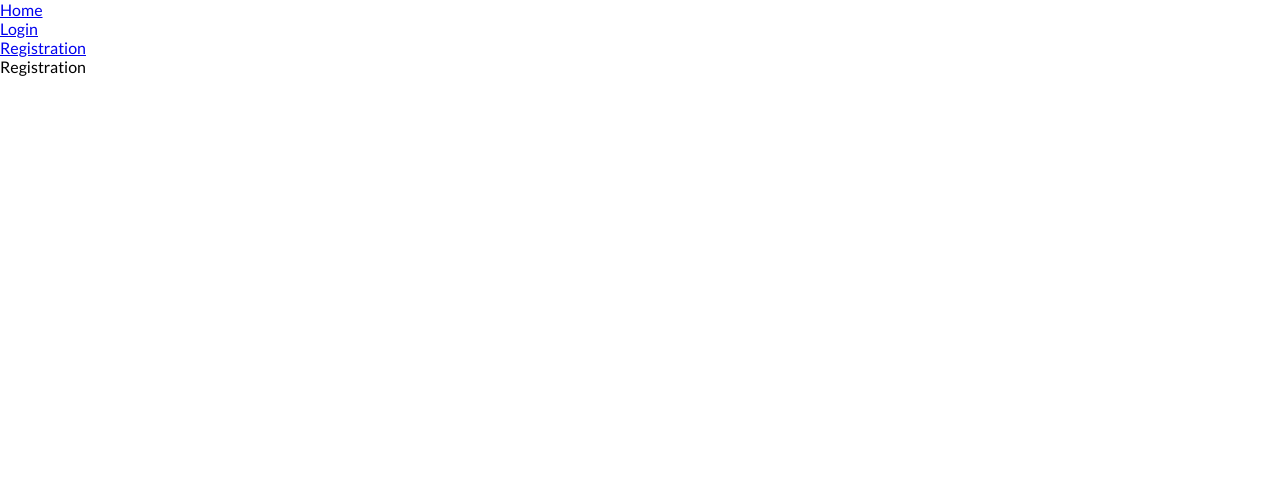
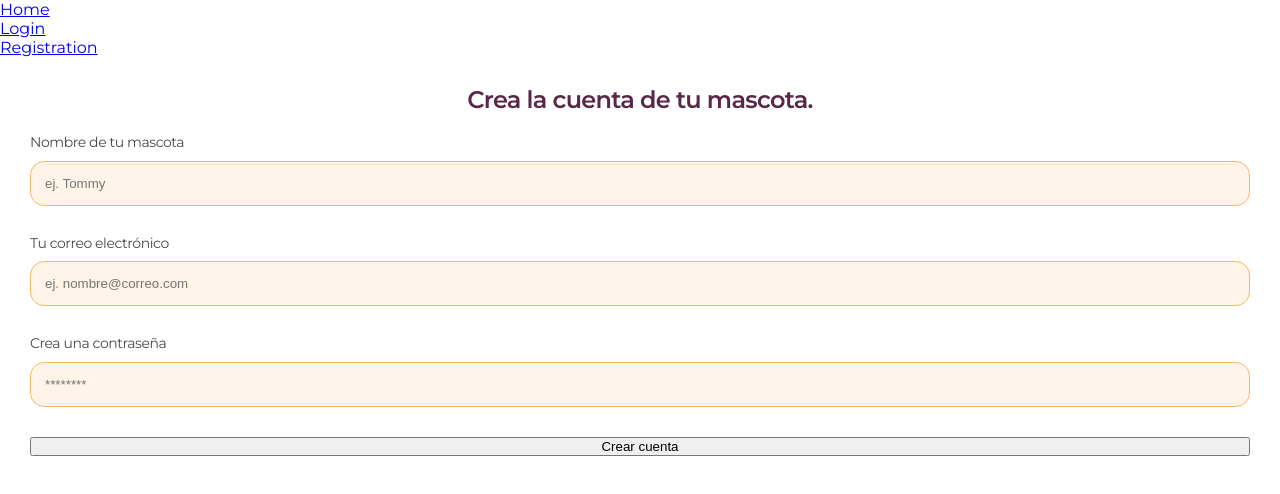
Before and after one commit to yomar-dev/pets-tagram, a React (Create React App) app: page /registration in a window 1280 px wide. Shown: the top 494 px of the page. Built offline with nearby package versions, Linux system fonts and the light colour scheme.

Commit message:
feat: basic layout for registration.

```diff
--- a/public/index.html
+++ b/public/index.html
@@ -21,10 +21,7 @@
       work correctly both with client-side routing and a non-root public URL.
       Learn how to configure a non-root public URL by running `npm run build`.
     -->
-    <link
-      href="https://fonts.googleapis.com/css2?family=Lato:wght@100;300;400;700;900&display=swap"
-      rel="stylesheet"
-    />
+    <link href="https://fonts.googleapis.com/css2?family=Montserrat:wght@100;200;300;400;500;600;700;800;900&display=swap" rel="stylesheet">
     <title>Pets-tagram</title>
   </head>
   <body>
--- a/src/app/auth/pages/registration/Registration.tsx
+++ b/src/app/auth/pages/registration/Registration.tsx
@@ -1,10 +1,32 @@
-import React, { Component } from 'react';
+import React from 'react';
 import './registration.scss';
+import Input from 'app/shared/components/input';
 
-class Registration extends Component {
-  render() {
-    return <p className="registration">Registration</p>;
-  }
-}
+const Registration = () => {
+  return (
+    <div className="registration">
+      <h1 className="registration__title">Crea la cuenta de tu mascota.</h1>
+
+      <form>
+        <div className="form-control">
+          <label className="form__label">Nombre de tu mascota</label>
+          <Input placeholder={'ej. Tommy'} />
+        </div>
+        <div className="form-control">
+          <label className="form__label">Tu correo electrónico</label>
+          <Input placeholder={'ej. nombre@correo.com'} />
+        </div>
+        <div className="form-control">
+          <label className="form__label">Crea una contraseña</label>
+          <Input placeholder={'********'} />
+        </div>
+
+        <div className="form-control">
+          <button>Crear cuenta</button>
+        </div>
+      </form>
+    </div>
+  );
+};
 
 export default Registration;
--- a/src/app/auth/pages/registration/registration.scss
+++ b/src/app/auth/pages/registration/registration.scss
@@ -1,2 +1,31 @@
+@import 'src/styles/base/variables';
+
 .registration {
+  padding: 30px;
+
+  &__title {
+    color: $primary-color;
+    font-weight: 600;
+    font-size: 24px;
+    line-height: 1.1;
+    text-align: center;
+    letter-spacing: -0.03em;
+    margin-bottom: 22px;
+  }
 }
+
+.form {
+  &-control {
+    display: flex;
+    flex-direction: column;
+    margin-bottom: 30px;
+  }
+
+  &__label {
+    font-size: 14px;
+    line-height: 1.1;
+    letter-spacing: -0.03em;
+    color: $text-color;
+    margin-bottom: 10px;
+  }
+}
--- a/src/app/shared/components/input/Input.tsx
+++ b/src/app/shared/components/input/Input.tsx
@@ -1,10 +1,8 @@
-import React, { Component } from 'react';
+import React from 'react';
 import './input.scss';
 
-class Input extends Component {
-  render() {
-    return <p className="input">Input</p>;
-  }
-}
+export const Input = ({ type = 'text', placeholder = '' }) => {
+  return <input type={type} placeholder={placeholder} className="pets-input" />;
+};
 
 export default Input;
--- a/src/app/shared/components/input/input.scss
+++ b/src/app/shared/components/input/input.scss
@@ -1,2 +1,9 @@
-.input {
+@import 'src/styles/base/variables';
+
+.pets-input {
+  background: $secondary-color;
+  border-radius: 14px;
+  border: 1px solid #f5b86b;
+  height: 45px;
+  padding: 14px;
 }
--- a/src/styles/base/_global.scss
+++ b/src/styles/base/_global.scss
@@ -1,3 +1,3 @@
 body {
-  font-family: 'Lato', sans-serif;
+  font-family: 'Montserrat', sans-serif;
 }
--- a/src/styles/base/_variables.scss
+++ b/src/styles/base/_variables.scss
@@ -0,0 +1,3 @@
+$primary-color: #592848;
+$secondary-color: #fff4e7;
+$text-color: #484848;
```
Also changed, not shown: src/App.tsx (+0 -10 lines).
